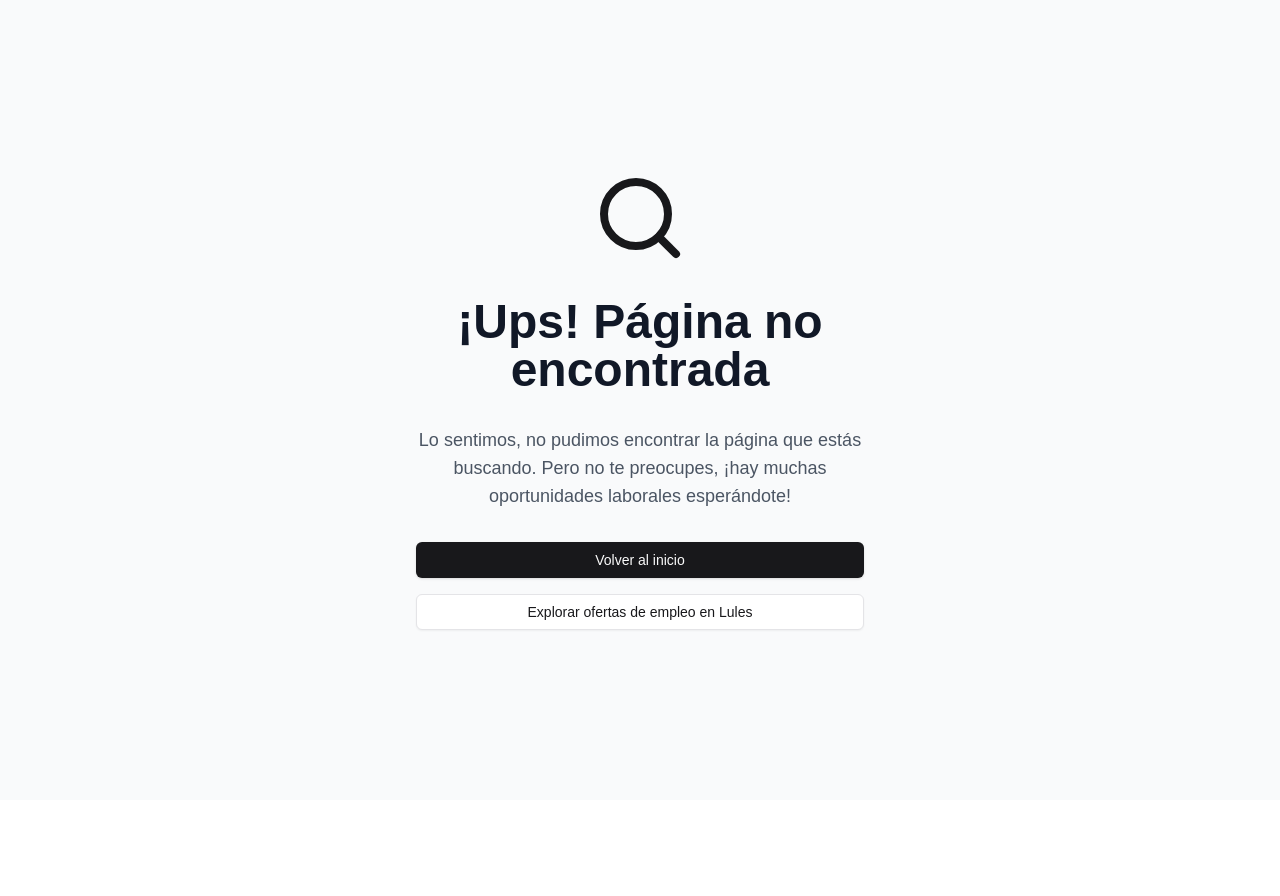
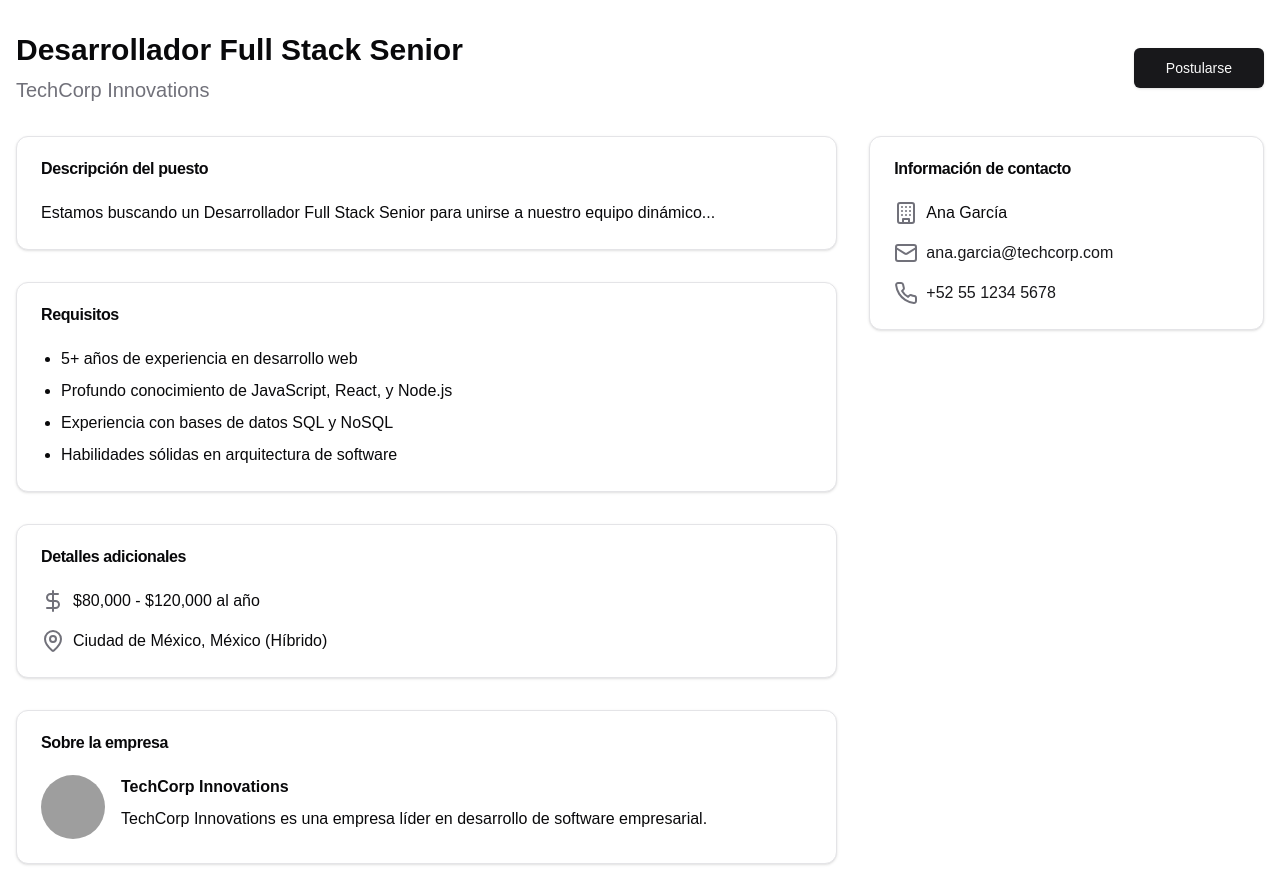
Before and after one commit to ivan2214/job-portal, a Next.js app: page /detail in a window 1280 px wide. Before the commit this address had no page. Before the commit the page ends 800 px from the top, so only its background shows below. Built offline with nearby package versions, Linux system fonts and the light colour scheme; grey boxes are pictures that could not be loaded.

Commit message:
Feat: Implements job detail page
Creates a new page to display detailed job information, including:

- Job title, description, and requirements
- Company details (name, logo, description)
- Salary, location, and contact information

Adds new Avatar component for displaying company logos.

```diff
--- /dev/null
+++ b/app/detail/page.tsx
@@ -0,0 +1,134 @@
+import { Button } from "@/components/ui/button";
+import { Card, CardContent, CardHeader, CardTitle } from "@/components/ui/card";
+import { Avatar, AvatarFallback, AvatarImage } from "@/components/ui/avatar";
+import { MapPin, DollarSign, Building, Mail, Phone } from "lucide-react";
+
+export default function JobDetailPage() {
+	// En una aplicación real, obtendríamos estos datos de una API o base de datos
+	const job = {
+		title: "Desarrollador Full Stack Senior",
+		company: {
+			name: "TechCorp Innovations",
+			logo: "/placeholder.svg?height=100&width=100",
+			description:
+				"TechCorp Innovations es una empresa líder en desarrollo de software empresarial.",
+		},
+		description:
+			"Estamos buscando un Desarrollador Full Stack Senior para unirse a nuestro equipo dinámico...",
+		requirements: [
+			"5+ años de experiencia en desarrollo web",
+			"Profundo conocimiento de JavaScript, React, y Node.js",
+			"Experiencia con bases de datos SQL y NoSQL",
+			"Habilidades sólidas en arquitectura de software",
+		],
+		salary: "$80,000 - $120,000 al año",
+		location: "Ciudad de México, México (Híbrido)",
+		contactInfo: {
+			name: "Ana García",
+			email: "ana.garcia@techcorp.com",
+			phone: "+52 55 1234 5678",
+		},
+	};
+
+	return (
+		<div className="container mx-auto px-4 py-8">
+			<header className="mb-8 flex flex-col items-start justify-between gap-4 md:flex-row md:items-center">
+				<div>
+					<h1 className="mb-2 font-bold text-3xl">{job.title}</h1>
+					<p className="text-muted-foreground text-xl">{job.company.name}</p>
+				</div>
+				<Button size="lg">Postularse</Button>
+			</header>
+
+			<div className="grid grid-cols-1 gap-8 md:grid-cols-3">
+				<div className="col-span-1 space-y-8 md:col-span-2">
+					<Card>
+						<CardHeader>
+							<CardTitle>Descripción del puesto</CardTitle>
+						</CardHeader>
+						<CardContent>
+							<p>{job.description}</p>
+						</CardContent>
+					</Card>
+
+					<Card>
+						<CardHeader>
+							<CardTitle>Requisitos</CardTitle>
+						</CardHeader>
+						<CardContent>
+							<ul className="list-disc space-y-2 pl-5">
+								{job.requirements.map((req) => (
+									<li key={req}>{req}</li>
+								))}
+							</ul>
+						</CardContent>
+					</Card>
+
+					<Card>
+						<CardHeader>
+							<CardTitle>Detalles adicionales</CardTitle>
+						</CardHeader>
+						<CardContent className="space-y-4">
+							<div className="flex items-center gap-2">
+								<DollarSign className="text-muted-foreground" />
+								<span>{job.salary}</span>
+							</div>
+							<div className="flex items-center gap-2">
+								<MapPin className="text-muted-foreground" />
+								<span>{job.location}</span>
+							</div>
+						</CardContent>
+					</Card>
+
+					<Card>
+						<CardHeader>
+							<CardTitle>Sobre la empresa</CardTitle>
+						</CardHeader>
+						<CardContent className="flex items-start gap-4">
+							<Avatar className="h-16 w-16">
+								<AvatarImage src={job.company.logo} alt={job.company.name} />
+								<AvatarFallback>{job.company.name[0]}</AvatarFallback>
+							</Avatar>
+							<div>
+								<h3 className="mb-2 font-semibold">{job.company.name}</h3>
+								<p>{job.company.description}</p>
+							</div>
+						</CardContent>
+					</Card>
+				</div>
+
+				<div className="col-span-1">
+					<Card>
+						<CardHeader>
+							<CardTitle>Información de contacto</CardTitle>
+						</CardHeader>
+						<CardContent className="space-y-4">
+							<div className="flex items-center gap-2">
+								<Building className="text-muted-foreground" />
+								<span>{job.contactInfo.name}</span>
+							</div>
+							<div className="flex items-center gap-2">
+								<Mail className="text-muted-foreground" />
+								<a
+									href={`mailto:${job.contactInfo.email}`}
+									className="text-primary hover:underline"
+								>
+									{job.contactInfo.email}
+								</a>
+							</div>
+							<div className="flex items-center gap-2">
+								<Phone className="text-muted-foreground" />
+								<a
+									href={`tel:${job.contactInfo.phone}`}
+									className="text-primary hover:underline"
+								>
+									{job.contactInfo.phone}
+								</a>
+							</div>
+						</CardContent>
+					</Card>
+				</div>
+			</div>
+		</div>
+	);
+}
--- /dev/null
+++ b/components/ui/avatar.tsx
@@ -0,0 +1,50 @@
+"use client"
+
+import * as React from "react"
+import * as AvatarPrimitive from "@radix-ui/react-avatar"
+
+import { cn } from "@/lib/utils"
+
+const Avatar = React.forwardRef<
+  React.ElementRef<typeof AvatarPrimitive.Root>,
+  React.ComponentPropsWithoutRef<typeof AvatarPrimitive.Root>
+>(({ className, ...props }, ref) => (
+  <AvatarPrimitive.Root
+    ref={ref}
+    className={cn(
+      "relative flex h-10 w-10 shrink-0 overflow-hidden rounded-full",
+      className
+    )}
+    {...props}
+  />
+))
+Avatar.displayName = AvatarPrimitive.Root.displayName
+
+const AvatarImage = React.forwardRef<
+  React.ElementRef<typeof AvatarPrimitive.Image>,
+  React.ComponentPropsWithoutRef<typeof AvatarPrimitive.Image>
+>(({ className, ...props }, ref) => (
+  <AvatarPrimitive.Image
+    ref={ref}
+    className={cn("aspect-square h-full w-full", className)}
+    {...props}
+  />
+))
+AvatarImage.displayName = AvatarPrimitive.Image.displayName
+
+const AvatarFallback = React.forwardRef<
+  React.ElementRef<typeof AvatarPrimitive.Fallback>,
+  React.ComponentPropsWithoutRef<typeof AvatarPrimitive.Fallback>
+>(({ className, ...props }, ref) => (
+  <AvatarPrimitive.Fallback
+    ref={ref}
+    className={cn(
+      "flex h-full w-full items-center justify-center rounded-full bg-muted",
+      className
+    )}
+    {...props}
+  />
+))
+AvatarFallback.displayName = AvatarPrimitive.Fallback.displayName
+
+export { Avatar, AvatarImage, AvatarFallback }
--- a/package.json
+++ b/package.json
@@ -10,6 +10,7 @@
 	},
 	"dependencies": {
 		"@hookform/resolvers": "^3.9.1",
+		"@radix-ui/react-avatar": "^1.1.1",
 		"@radix-ui/react-label": "^2.1.0",
 		"@radix-ui/react-radio-group": "^1.2.1",
 		"@radix-ui/react-select": "^2.1.2",
```
Also changed, not shown: 1 other file (tests, documents, lock files or other folders).
